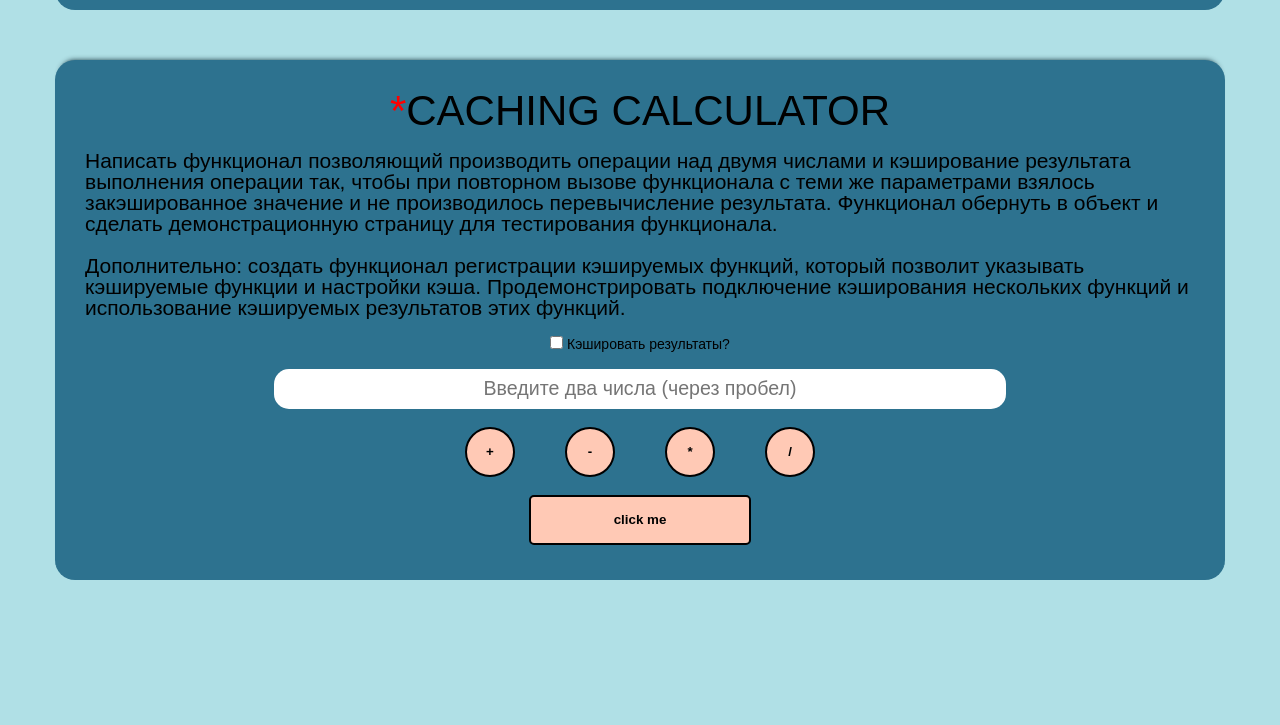
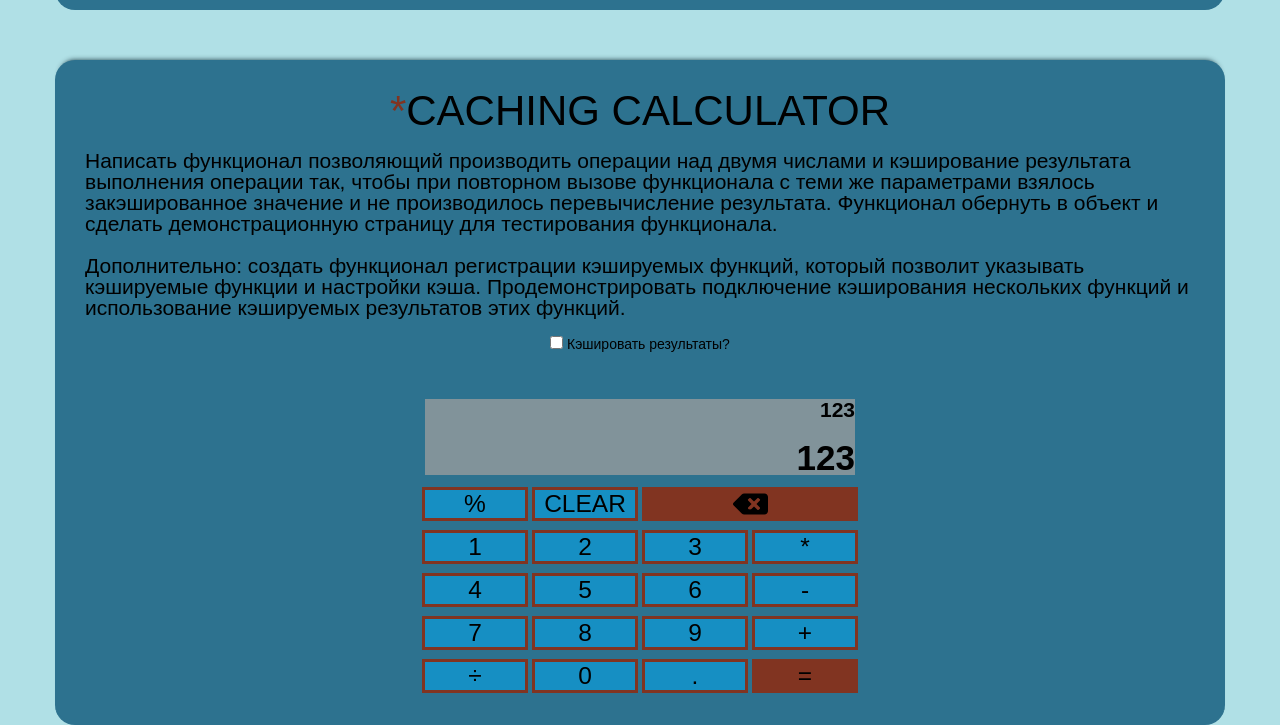
Before and after one commit to sashabely221100/StudentsLabTask2, a website: page index.html in a window 1280 px wide. Shown: the part 1572-2297 px from the top of the page. Before the commit the page ends 2152 px from the top, so only its background shows below. Drawn offline with Linux system fonts and the light colour scheme.

Commit message:
refactored task 7 layout and added script skeleton

```diff
--- a/css/styles.css
+++ b/css/styles.css
@@ -40,10 +40,6 @@ textarea {
 
 input::-ms-clear {
     display: none;
-}
-
-button {
-    /* cursor: pointer; */
 }
 
 button::-moz-focus-inner {
@@ -228,7 +224,7 @@ h6 {
 
 .task__name-last::before {
     content: "*";
-    color: red;
+    color: #813421;
 }
 
 .calculator__buttons {
@@ -240,3 +236,60 @@ h6 {
     width: 50px;
     border-radius: 125px;
 }
+
+.calculator {
+    margin-top: 30px;
+    box-sizing: border-box;
+    display: grid;
+    justify-content: center;
+    align-items: center;
+    grid-template-columns: repeat(4, 100px);
+    grid-template-rows: minmax(100, auto) repeat(5, 100px);
+    grid-column-gap: 10px;
+    grid-row-gap: 15px;
+}
+
+.calculator__button {
+    cursor: pointer;
+    outline: 3px solid #813421;
+    font-size: 1.75rem;
+    background-color: #168fc3;
+}
+
+.calculator__outputfield {
+    font-weight: 600;
+    grid-column: 1 / -1;
+    background-color: rgba(158, 158, 158, 0.75);
+    display: flex;
+    align-items: flex-end;
+    justify-content: space-around;
+    flex-direction: column;
+    word-wrap: break-word;
+    word-break: break-all;
+}
+
+.calculator__previous-value {
+    font-size: 1.5rem;
+}
+
+.calculator__current-value {
+    margin-top: 20px;
+    font-size: 2.5rem;
+}
+
+.calculator__button:hover {
+    cursor: pointer;
+    outline: 3px solid #92756e;
+    box-shadow: black 1px -1px 1px;
+    font-size: 1.75rem;
+}
+
+.del {
+    background: url("/backspace-solid.svg") no-repeat center;
+    background-color: #813421;
+    grid-column: 3/5;
+}
+
+.result {
+    background-color: #813421;
+}
--- a/index.html
+++ b/index.html
@@ -6,7 +6,9 @@
     <meta http-equiv="X-UA-Compatible" content="IE=edge">
     <meta name="viewport" content="width=device-width, initial-scale=1.0">
     <title>Task #2</title>
+
     <link rel="stylesheet" href="css/styles.css">
+    <link rel="stylesheet" href="path/to/font-awesome/css/font-awesome.min.css">
 
 </head>
 
@@ -111,6 +113,32 @@
                     <input class="subtask7__checkbox" id="cache" type="checkbox">
                     <label for="cache">Кэшировать результаты?</label>
                 </div>
+                <div class="calculator">
+                    <div class="calculator__outputfield">
+                        <div class="calculator__previous-value">123</div>
+                        <div class="calculator__current-value">123</div>
+                    </div>
+                    <button class="calculator__button">%</button>
+                    <button class="calculator__button ">CLEAR</button>
+                    <button class="calculator__button del" data-delete>.</button>
+                    <button class="calculator__button" data-number>1</button>
+                    <button class="calculator__button" data-number>2</button>
+                    <button class="calculator__button" data-number>3</button>
+                    <button class="calculator__button" data-operation>*</button>
+                    <button class="calculator__button" data-number>4</button>
+                    <button class="calculator__button" data-number>5</button>
+                    <button class="calculator__button" data-number>6</button>
+                    <button class="calculator__button" data-operation>-</button>
+                    <button class="calculator__button" data-number>7</button>
+                    <button class="calculator__button" data-number>8</button>
+                    <button class="calculator__button" data-number>9</button>
+                    <button class="calculator__button" data-operation>+</button>
+                    <button class="calculator__button" data-operation>÷</button>
+                    <button class="calculator__button" data-number>0</button>
+                    <button class="calculator__button" data-number>.</button>
+                    <button class="calculator__button result" data-equals>=</button>
+                </div>
+                <!--
                 <input type="text" class="converter-input subtask__input" id="converterInput" placeholder="Введите два числа (через пробел)">
                 <div class="calculator__buttons">
                     <button type="button" class="subtask__button calculator__btn">
@@ -128,7 +156,7 @@
                 </div>
                 <button type="button" class="subtask__button">
                      click me
-                    </button>
+                    </button> -->
             </div>
         </div>
         </div>
--- a/js/task7.js
+++ b/js/task7.js
@@ -0,0 +1,15 @@
+window.onload = function() {
+    const numberButtons = document.querySelectorAll('[data-number]');
+    const calcButtons = document.querySelectorAll('[data-calculation]');
+    const equalsButton = document.querySelector('[data-equals]');
+    const deleteButton = document.querySelector('[data-delete]');
+    const allClearButton = document.querySelector('[data-all-clear]');
+    let prevValue = document.querySelector(".calculator__previous-value");
+    let currentVal = document.querySelector(".calculator__current-value");
+
+
+
+
+
+
+}
```
Also changed, not shown: backspace-solid.svg (added).
